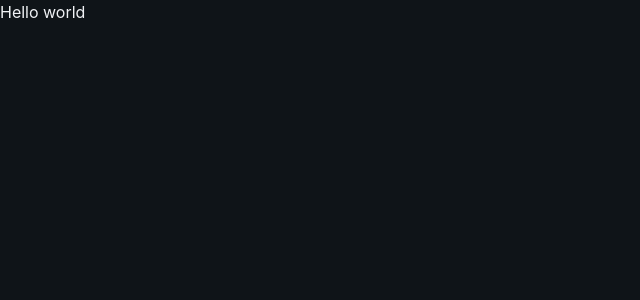
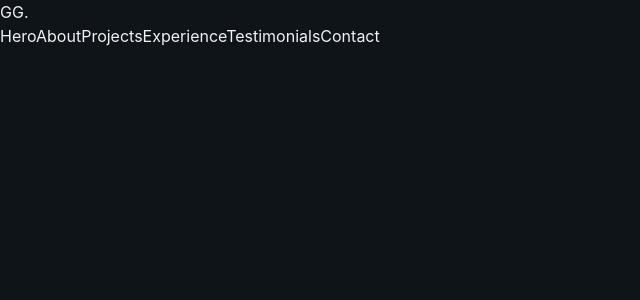
Before and after one commit to gergacio/portfolio, a React (Vite) app: page / in a window 1280 px wide. Shown: the top 300 px of the page, without its empty margins (0-640 px from the left). Built offline with nearby package versions, Linux system fonts and the light colour scheme.

Commit message:
build website structure using components

```diff
--- a/src/App.jsx
+++ b/src/App.jsx
@@ -1,10 +1,31 @@
+import { Navbar } from "./layout/Navbar";
+import { About } from "./sections/About";
+import { Projects } from "./sections/Projects";
+import { Experience } from "./sections/Experience";
+import { Testimonials } from "./sections/Testimonials";
+import { Contact } from "./sections/Contact";
+import { Hero } from "./sections/Hero";
+
 function App() {
 
-  return (
-    <div>
-     <p>Hello world</p>
-    </div>
-  )
-}
+
+    return (
+      <div className="min-h h-screen overflow-h">
+        <Navbar />
+        {/* Page layout: ensure About, Projects, Experience, Contacts are imported */}
+        <main>
+          <Hero />
+          <About />
+          <Projects />
+          <Experience />
+          <Testimonials />
+          <Contact />
+        </main>
+      </div>
+    )
+  }
+
+
+
 
 export default App
--- /dev/null
+++ b/src/layout/Navbar.jsx
@@ -0,0 +1,32 @@
+const navLinks = [
+    { href: "♯hero", label: "Hero" },
+    { href: "♯about", label: "About" },
+    { href: "♯projects", label: "Projects" },
+    { href: "♯experience", label: "Experience" },
+    { href: "♯testimonials", label: "Testimonials" },
+    { href: "♯contact", label: "Contact" },
+
+]
+
+export const Navbar = () => {
+    return (
+        <header>
+            <nav>
+                <a>
+                    GG<span>.</span>
+                </a>
+
+                <div>
+                    <div>
+                        {navLinks.map(link => (
+                            <a key={link.label} href={link.href}>
+                                {link.label}
+                            </a>
+                        ))}
+                    </div>
+
+                </div>
+            </nav>
+        </header>
+    )
+}
--- /dev/null
+++ b/src/sections/About.jsx
@@ -0,0 +1,5 @@
+export const About = () => {
+    return (
+        <section></section>
+    )
+}
--- /dev/null
+++ b/src/sections/Contact.jsx
@@ -0,0 +1,5 @@
+export const Contact = () => {
+    return (
+        <section></section>
+    )
+}
--- /dev/null
+++ b/src/sections/Experience.jsx
@@ -0,0 +1,5 @@
+export const Experience = () => {
+    return (
+        <section></section>
+    )
+}
--- /dev/null
+++ b/src/sections/Hero.jsx
@@ -0,0 +1,5 @@
+export const Hero = () => {
+    return (
+        <section></section>
+    )
+}
--- /dev/null
+++ b/src/sections/Projects.jsx
@@ -0,0 +1,5 @@
+export const Projects = () => {
+    return (
+        <section></section>
+    )
+}
--- /dev/null
+++ b/src/sections/Testimonials.jsx
@@ -0,0 +1,5 @@
+export const Testimonials = () => {
+    return (
+        <section></section>
+    )
+}
```
Also changed, not shown: 1 other file (tests, documents, lock files or other folders).
